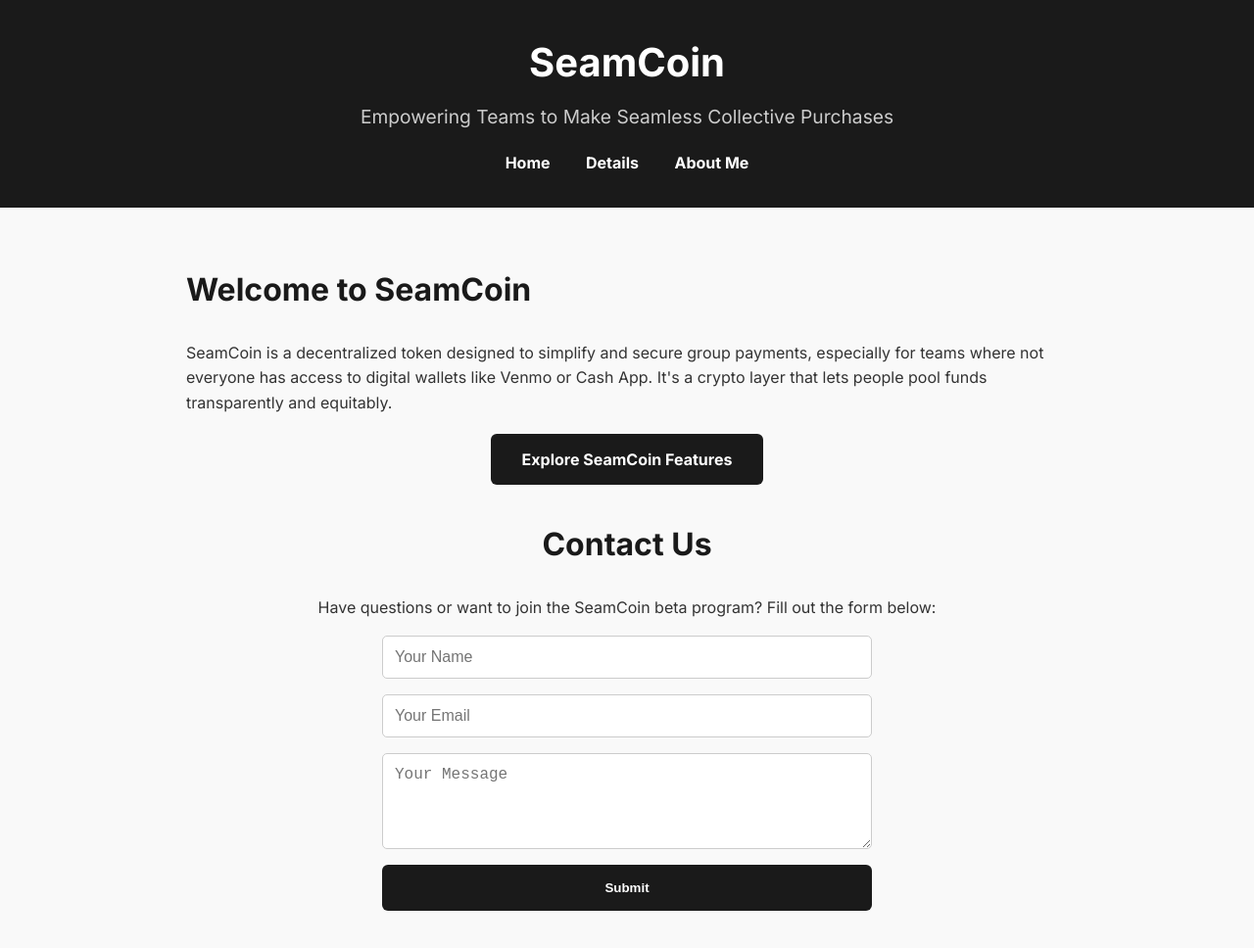
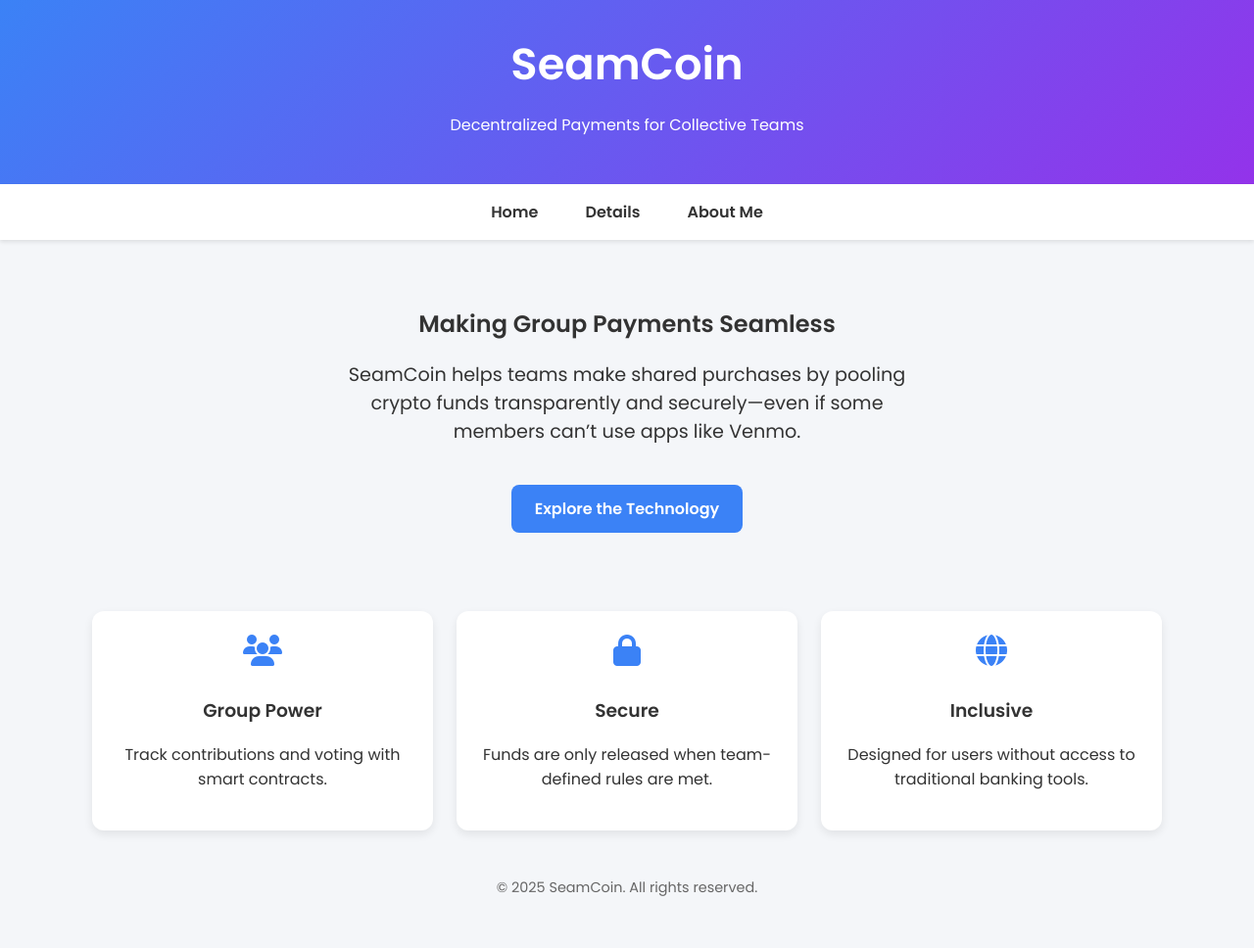
Before and after one commit to bkstites/seamcoin-site, a plain HTML site: page index.html in a window 1280 px wide. Shown: the whole page at 98% size. After the commit the page ends 933 px from the top, so only its background shows below. Drawn offline with Linux system fonts and the light colour scheme.

Commit message:
Update index.html

```diff
--- a/index.html
+++ b/index.html
@@ -4,55 +4,123 @@
   <meta charset="UTF-8" />
   <meta name="viewport" content="width=device-width, initial-scale=1.0" />
   <title>SeamCoin - Home</title>
-  <link href="https://fonts.googleapis.com/css2?family=Inter:wght@400;700&display=swap" rel="stylesheet">
+  <link href="https://fonts.googleapis.com/css2?family=Poppins:wght@400;600&display=swap" rel="stylesheet">
+  <link rel="stylesheet" href="https://cdnjs.cloudflare.com/ajax/libs/font-awesome/6.4.0/css/all.min.css" />
   <style>
-    body { font-family: 'Inter', sans-serif; margin: 0; background: #f9f9f9; color: #333; line-height: 1.6; }
-    header { background: #1a1a1a; color: #fff; padding: 2rem; text-align: center; }
-    header h1 { margin: 0; font-size: 2.5rem; }
-    header p { margin-top: 0.5rem; font-size: 1.2rem; color: #ccc; }
-    nav { margin-top: 1rem; }
-    nav a { color: #fff; margin: 0 1rem; text-decoration: none; font-weight: bold; }
-    nav a:hover { text-decoration: underline; }
-    main { padding: 2rem; max-width: 900px; margin: auto; }
-    section { margin-bottom: 3rem; }
-    h2 { font-size: 2rem; color: #1a1a1a; }
-    .cta, .contact { text-align: center; margin-top: 2rem; }
-    .cta a { text-decoration: none; background: #1a1a1a; color: #fff; padding: 1rem 2rem; border-radius: 6px; font-weight: bold; transition: background 0.3s; }
-    .cta a:hover { background: #444; }
-    form { display: flex; flex-direction: column; gap: 1rem; max-width: 500px; margin: 0 auto; }
-    input, textarea { padding: 0.75rem; font-size: 1rem; border: 1px solid #ccc; border-radius: 5px; }
-    button { background-color: #1a1a1a; color: #fff; border: none; padding: 1rem; font-weight: bold; border-radius: 6px; cursor: pointer; }
-    button:hover { background-color: #444; }
+    body {
+      margin: 0;
+      font-family: 'Poppins', sans-serif;
+      background: #f4f6f9;
+      color: #333;
+    }
+    header {
+      background: linear-gradient(135deg, #3b82f6, #9333ea);
+      color: white;
+      padding: 2rem 1rem;
+      text-align: center;
+    }
+    header h1 {
+      margin: 0;
+      font-size: 2.8rem;
+    }
+    nav {
+      background: #ffffff;
+      display: flex;
+      justify-content: center;
+      padding: 1rem;
+      box-shadow: 0 2px 4px rgba(0,0,0,0.1);
+    }
+    nav a {
+      margin: 0 1.5rem;
+      text-decoration: none;
+      color: #333;
+      font-weight: 600;
+      transition: color 0.3s;
+    }
+    nav a:hover {
+      color: #3b82f6;
+    }
+    .hero {
+      text-align: center;
+      padding: 3rem 1rem;
+    }
+    .hero p {
+      font-size: 1.2rem;
+      max-width: 600px;
+      margin: 1rem auto;
+    }
+    .cta-button {
+      display: inline-block;
+      background: #3b82f6;
+      color: white;
+      padding: 0.75rem 1.5rem;
+      border-radius: 8px;
+      font-weight: bold;
+      text-decoration: none;
+      margin-top: 1.5rem;
+    }
+    .features {
+      display: flex;
+      flex-wrap: wrap;
+      justify-content: center;
+      padding: 2rem 1rem;
+      gap: 1.5rem;
+    }
+    .card {
+      background: white;
+      border-radius: 12px;
+      padding: 1.5rem;
+      max-width: 300px;
+      box-shadow: 0 4px 10px rgba(0,0,0,0.08);
+      text-align: center;
+    }
+    .card i {
+      font-size: 2rem;
+      color: #3b82f6;
+      margin-bottom: 0.75rem;
+    }
+    footer {
+      text-align: center;
+      padding: 1rem;
+      color: #666;
+      font-size: 0.9rem;
+    }
   </style>
 </head>
 <body>
   <header>
     <h1>SeamCoin</h1>
-    <p>Empowering Teams to Make Seamless Collective Purchases</p>
+    <p>Decentralized Payments for Collective Teams</p>
+  </header>
   <nav>
     <a href="index.html">Home</a>
     <a href="details.html">Details</a>
     <a href="about.html">About Me</a>
   </nav>
-  </header>
-  <main>
-    <section>
-      <h2>Welcome to SeamCoin</h2>
-      <p>SeamCoin is a decentralized token designed to simplify and secure group payments, especially for teams where not everyone has access to digital wallets like Venmo or Cash App. It's a crypto layer that lets people pool funds transparently and equitably.</p>
-      <div class="cta">
-        <a href="details.html">Explore SeamCoin Features</a>
+  <section class="hero">
+    <h2>Making Group Payments Seamless</h2>
+    <p>SeamCoin helps teams make shared purchases by pooling crypto funds transparently and securely—even if some members can’t use apps like Venmo.</p>
+    <a class="cta-button" href="details.html">Explore the Technology</a>
+  </section>
+  <section class="features">
+    <div class="card">
+      <i class="fas fa-users"></i>
+      <h3>Group Power</h3>
+      <p>Track contributions and voting with smart contracts.</p>
+    </div>
+    <div class="card">
+      <i class="fas fa-lock"></i>
+      <h3>Secure</h3>
+      <p>Funds are only released when team-defined rules are met.</p>
+    </div>
+    <div class="card">
+      <i class="fas fa-globe"></i>
+      <h3>Inclusive</h3>
+      <p>Designed for users without access to traditional banking tools.</p>
     </div>
   </section>
-    <section id="contact" class="contact">
-      <h2>Contact Us</h2>
-      <p>Have questions or want to join the SeamCoin beta program? Fill out the form below:</p>
-      <form>
-        <input type="text" name="name" placeholder="Your Name" required />
-        <input type="email" name="email" placeholder="Your Email" required />
-        <textarea name="message" rows="4" placeholder="Your Message" required></textarea>
-        <button type="submit">Submit</button>
-      </form>
-    </section>
-  </main>
+  <footer>
+    &copy; 2025 SeamCoin. All rights reserved.
+  </footer>
 </body>
 </html>
```
Lines whose indentation alone changed are shown as unchanged.
